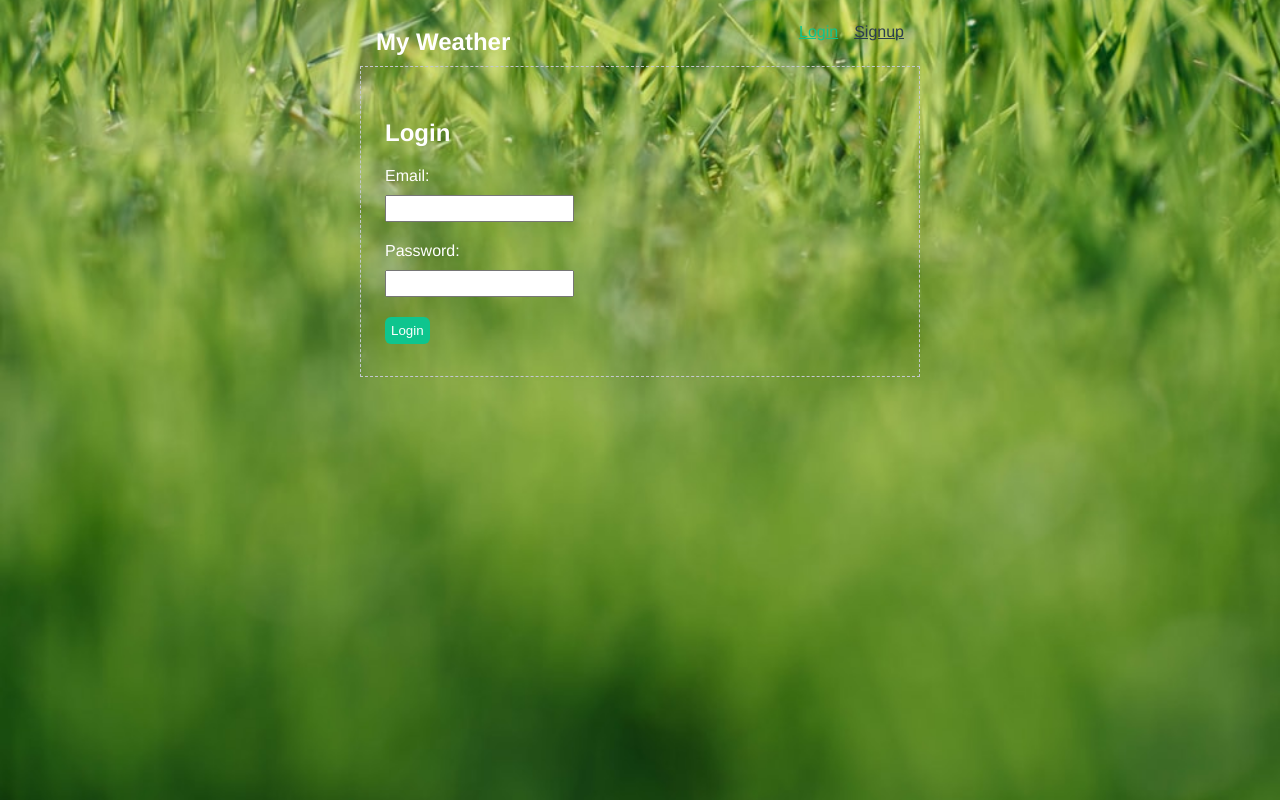
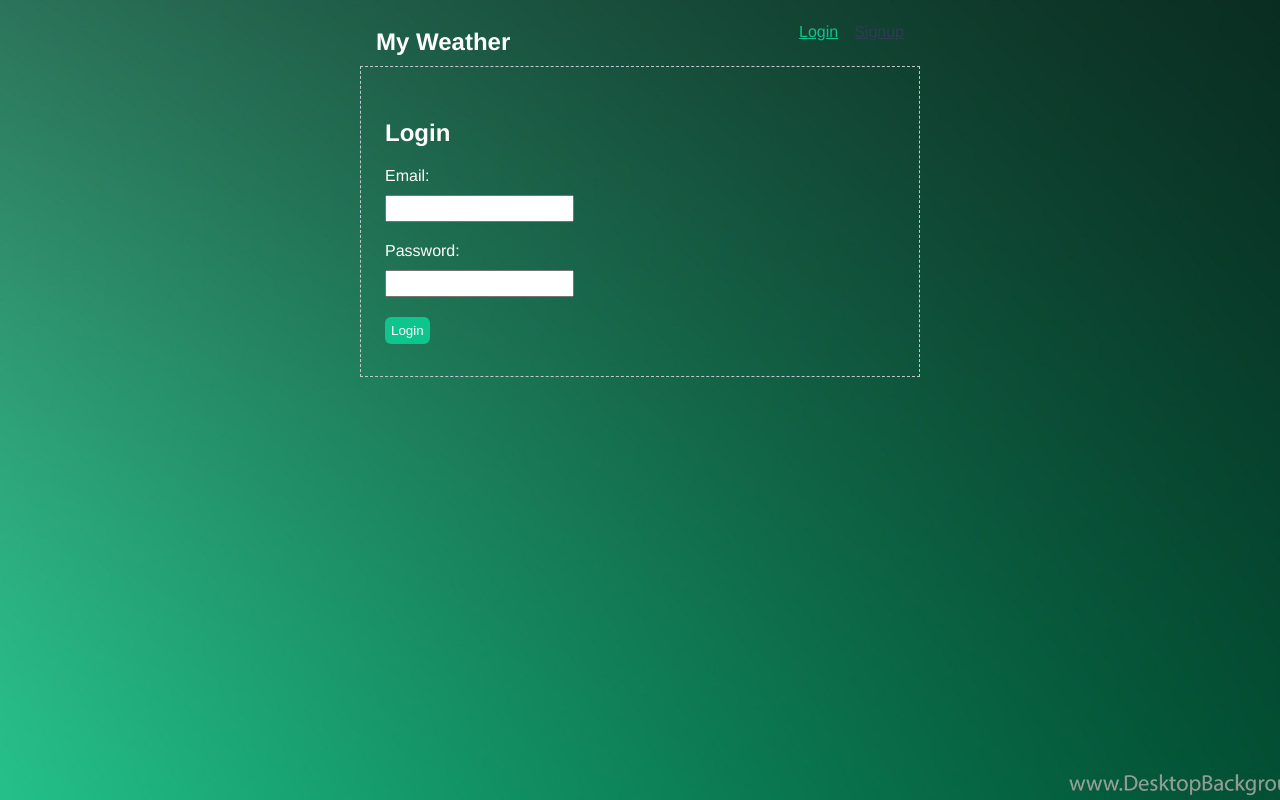
Before and after one commit to raresample/weather-list, a Vue app: page /login in a window 1280 px wide. Built offline with nearby package versions, Linux system fonts and the light colour scheme; no server answers.

Commit message:
Green Glass

```diff
--- a/src/App.vue
+++ b/src/App.vue
@@ -17,9 +17,11 @@ export default {
 body {
   background: darkgray;
   /* background: #555; */
-  background-image: url('assets/nature.jpg');
+  background-image: url('assets/green-gradient.jpg');
   background-position: center;
   background-size: cover;
+  background-repeat: no-repeat;
+  background-attachment: fixed;
 }
 #app {
   font-family: Avenir, Helvetica, Arial, sans-serif;
```
Also changed, not shown: src/assets/green-gradient.jpg (added), src/assets/nature.jpg.
